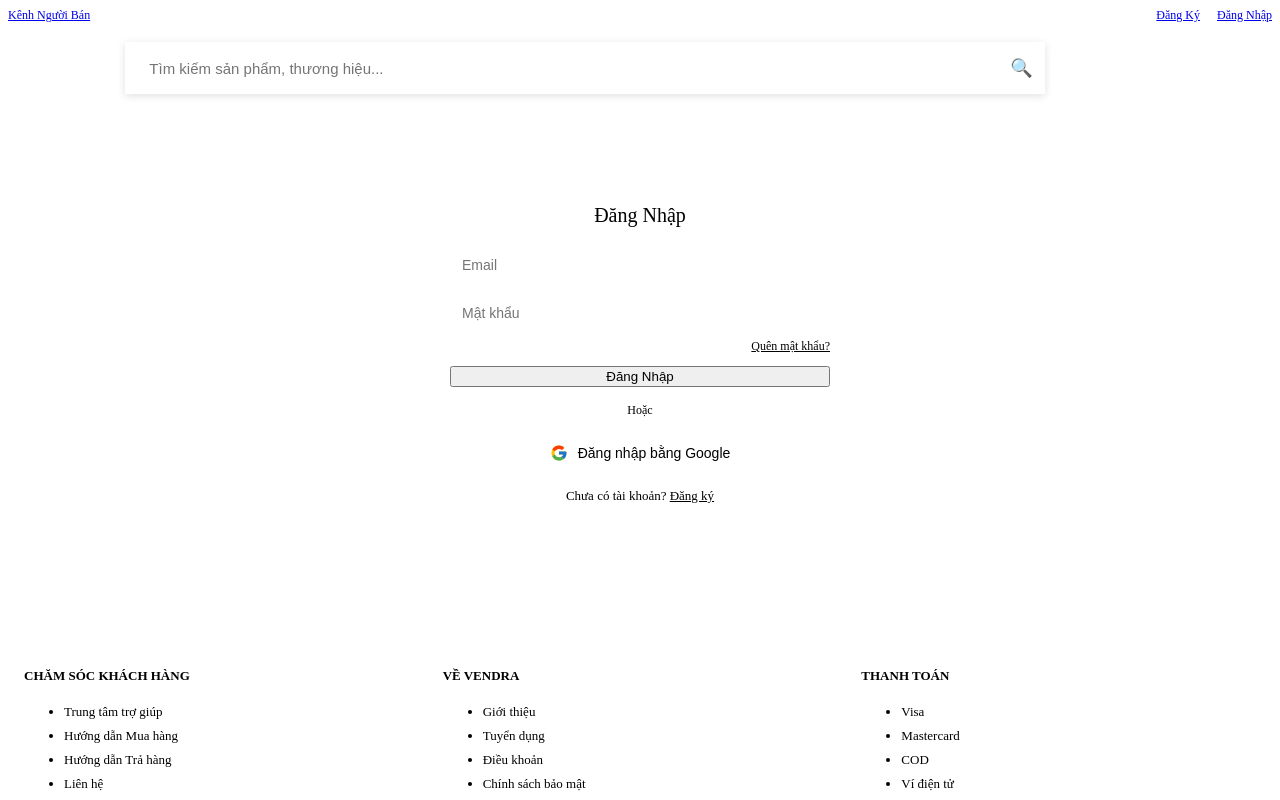
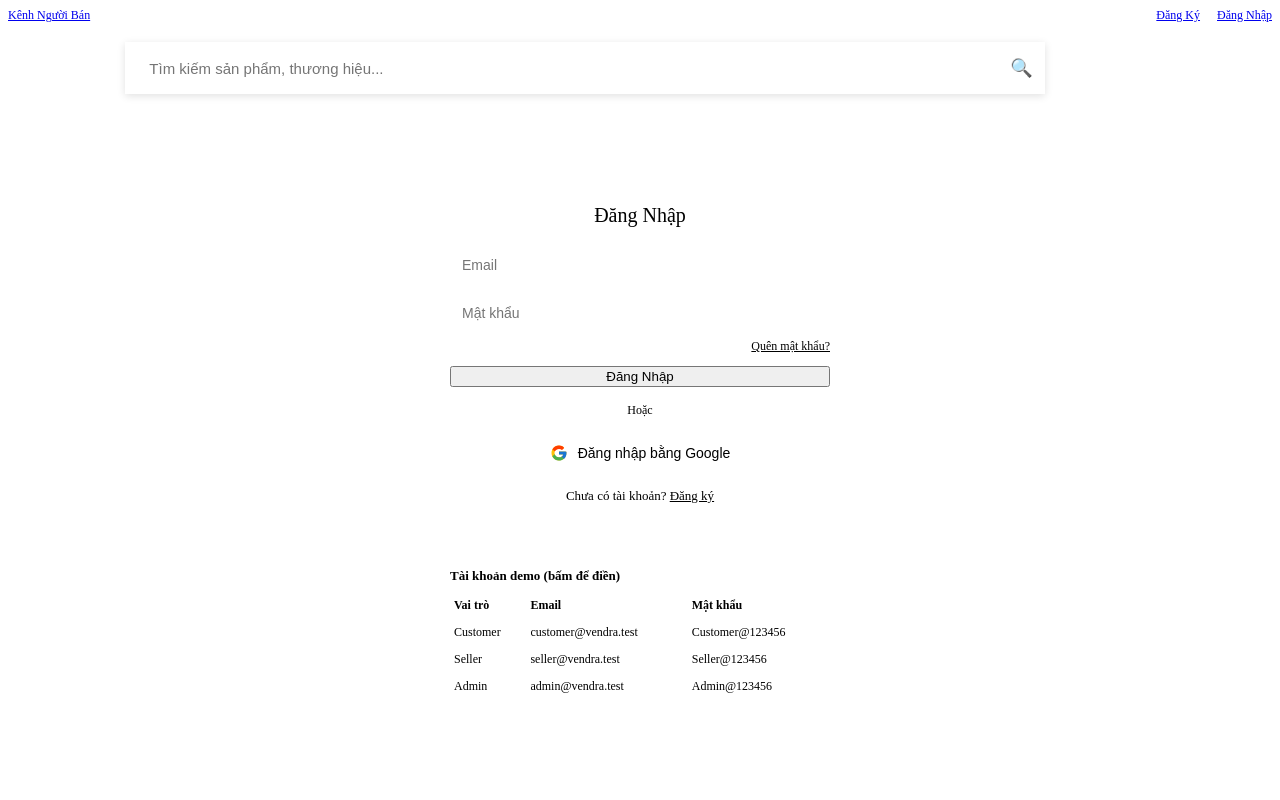
Before and after one commit to PJMinh2812/Vendra, a React (Vite) app in the folder frontend/: page /login in a window 1280 px wide. Shown: the top 800 px of the page. Built offline with nearby package versions, Linux system fonts and the light colour scheme; the HTML template or start-up script is replaced by a standard one.

Commit message:
feat: show demo account table on login page, click to fill

```diff
--- a/frontend/src/pages/Auth.css
+++ b/frontend/src/pages/Auth.css
@@ -1,7 +1,43 @@
 .auth-page {
   display: flex;
-  justify-content: center;
+  flex-direction: column;
+  align-items: center;
+  gap: 16px;
   padding: 60px 16px;
+}
+
+.auth-demo-accounts {
+  width: 100%;
+  max-width: 380px;
+  padding: 16px;
+}
+
+.auth-demo-accounts h3 {
+  margin: 0 0 8px;
+  font-size: 13px;
+  color: var(--color-text-muted);
+  font-weight: 600;
+}
+
+.auth-demo-accounts table {
+  width: 100%;
+  border-collapse: collapse;
+  font-size: 12px;
+}
+
+.auth-demo-accounts th,
+.auth-demo-accounts td {
+  text-align: left;
+  padding: 6px 4px;
+  border-bottom: 1px solid var(--color-border);
+}
+
+.auth-demo-accounts tr[role='button'] {
+  cursor: pointer;
+}
+
+.auth-demo-accounts tr[role='button']:hover {
+  background: var(--color-bg);
 }
 
 .auth-card {
--- a/frontend/src/pages/Login.jsx
+++ b/frontend/src/pages/Login.jsx
@@ -3,6 +3,12 @@ import { Link, useNavigate } from 'react-router-dom';
 import { useAuth } from '../context/AuthContext';
 import GoogleIcon from '../components/GoogleIcon';
 import './Auth.css';
+
+const DEMO_ACCOUNTS = [
+  { role: 'Customer', email: 'customer@vendra.test', password: 'Customer@123456' },
+  { role: 'Seller', email: 'seller@vendra.test', password: 'Seller@123456' },
+  { role: 'Admin', email: 'admin@vendra.test', password: 'Admin@123456' },
+];
 
 export default function Login() {
   const navigate = useNavigate();
@@ -82,6 +88,36 @@ export default function Login() {
           Chưa có tài khoản? <Link to="/register">Đăng ký</Link>
         </p>
       </form>
+
+      <div className="auth-demo-accounts card">
+        <h3>Tài khoản demo (bấm để điền)</h3>
+        <table>
+          <thead>
+            <tr>
+              <th>Vai trò</th>
+              <th>Email</th>
+              <th>Mật khẩu</th>
+            </tr>
+          </thead>
+          <tbody>
+            {DEMO_ACCOUNTS.map((acc) => (
+              <tr
+                key={acc.email}
+                role="button"
+                tabIndex={0}
+                onClick={() => {
+                  setEmail(acc.email);
+                  setPassword(acc.password);
+                }}
+              >
+                <td>{acc.role}</td>
+                <td>{acc.email}</td>
+                <td>{acc.password}</td>
+              </tr>
+            ))}
+          </tbody>
+        </table>
+      </div>
     </div>
   );
 }
```
